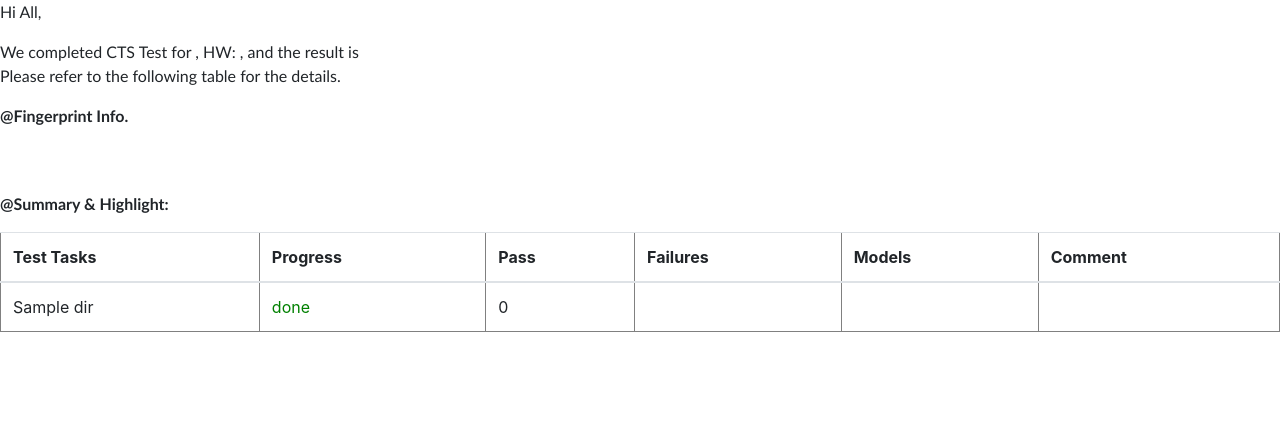
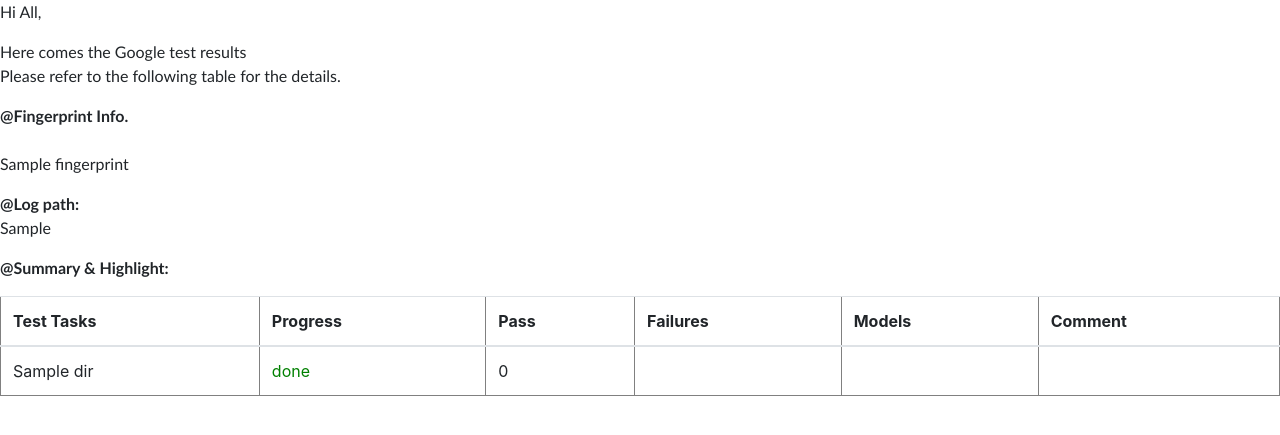
Before and after one commit to queenie0708/Django-get-remote-file-info, a Django app: template myproject/templates/home.html in a window 1280 px wide. Shown: the top 435 px of the page. Run offline with Django 3.2, Linux system fonts and the light colour scheme; the template is opened without the code that fills it: most values are stand-ins (such as "Sample title", 1, 10 or a date in 2020); some libraries are stand-ins or nearby versions.

Commit message:
little changes

```diff
--- a/myproject/templates/home.html
+++ b/myproject/templates/home.html
@@ -7,8 +7,9 @@
   </head>
   <body>
     <p style=font-size:12pt;font-family:Calibri>Hi All,</p>
-    <p style=font-size:12pt;font-family:Calibri>We completed CTS Test for , HW: , and the result is <br> Please refer to the following table for the details.</p>
-    <p style=font-size:12pt;font-family:Calibri><strong>@Fingerprint Info.</strong><br><br><br></p>
+    <p style=font-size:12pt;font-family:Calibri>Here comes the Google test results  <br> Please refer to the following table for the details.</p>
+    <p style=font-size:12pt;font-family:Calibri><strong>@Fingerprint Info.</strong><br><br>{{Fingerprint}}<br></p>
+    <p style=font-size:12pt;font-family:Calibri><strong>@Log path:</strong><br>{{rootPath}}</p>
     <p style=font-size:12pt;font-family:Calibri><strong>@Summary & Highlight:</strong><br></p>
 
     <table border="1" class="table">
```
Also changed, not shown: myproject/report/views.py (+11 -3 lines), myproject/db.sqlite3.
